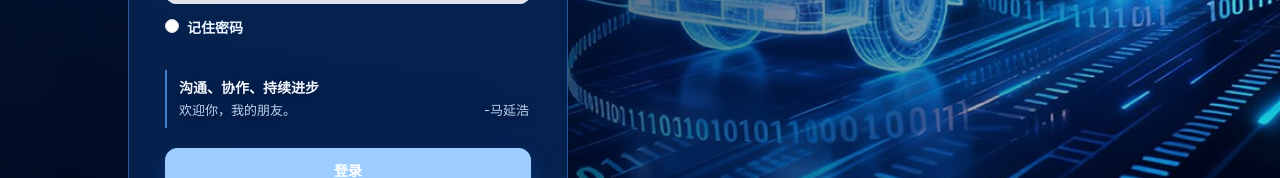
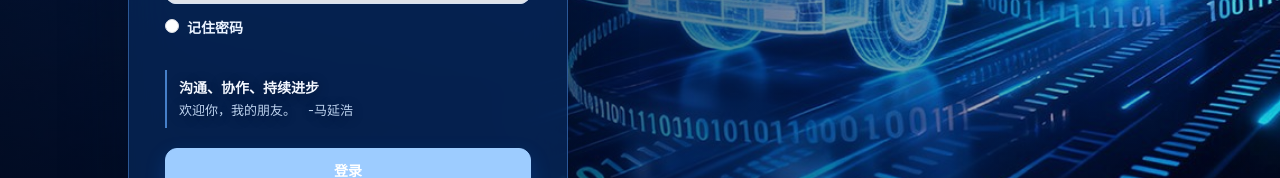
Before and after one commit to uuu8812136-gif/TaskDistribution-V2, a Vue app in the folder app/frontend/: page /login in a window 1280 px wide. Shown: the part 544-722 px from the top of the page. Built offline with nearby package versions, Linux system fonts and the light colour scheme; no server answers.

Commit message:
fix: refine login status and motto spacing

```diff
--- a/app/frontend/src/views/Login.vue
+++ b/app/frontend/src/views/Login.vue
@@ -179,7 +179,6 @@ const handleRememberLoginChange = async (enabled) => {
   const forgetResult = await forgetRememberedLogin()
   if (forgetResult.metadataCleared) {
     rememberState.value = 'cleared'
-    rememberStatusMessage.value = '已取消本系统自动读取密码；浏览器密码管理器中的副本需在浏览器设置中删除。'
   } else {
     rememberState.value = 'unavailable'
     rememberStatusMessage.value = '浏览器阻止清除记住状态，请在浏览器设置中清除本站数据和已保存密码。'
@@ -491,8 +490,9 @@ onMounted(async () => {
 
   .login-motto {
     display: grid;
-    grid-template-columns: minmax(0, 1fr) auto;
+    grid-template-columns: max-content max-content;
     align-items: baseline;
+    justify-content: start;
     gap: 3px 12px;
     width: 100%;
     margin: 0 0 18px;
```
Also changed, not shown: 1 other file (tests, documents, lock files or other folders).
